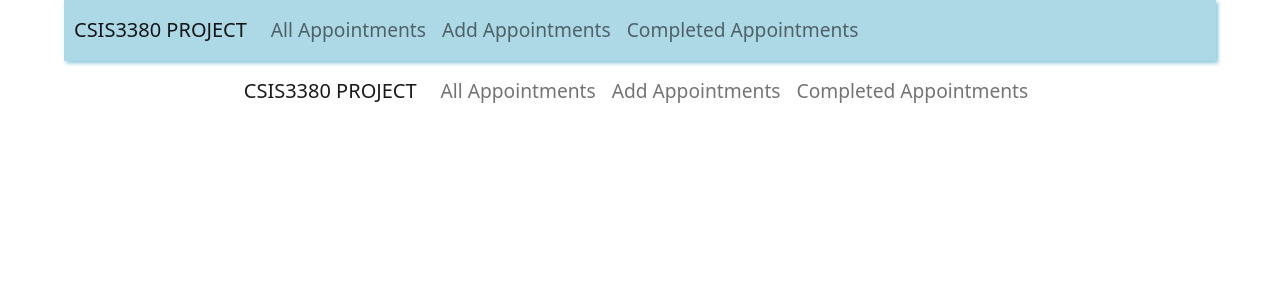
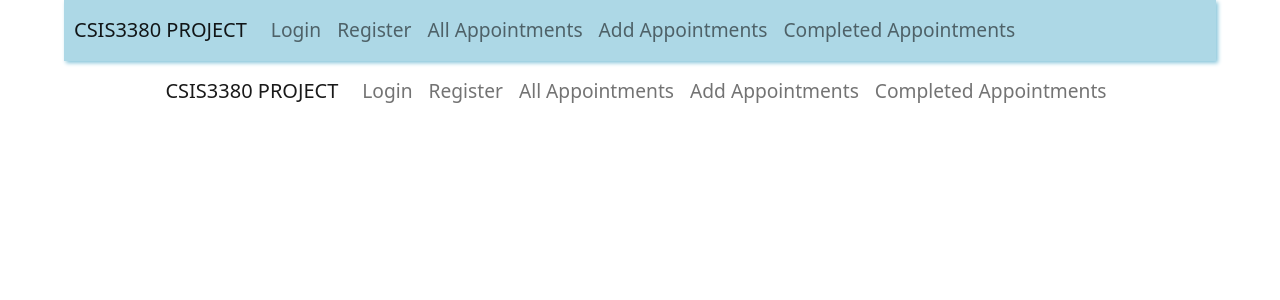
Before and after one commit to vizvaryt/CSIS3380_GROUP10_PROJECT, a React (Create React App) app: page /home in a window 1280 px wide. Shown: the top 300 px of the page. Built offline with nearby package versions, Linux system fonts and the light colour scheme.

Commit message:
Update Home.js

```diff
--- a/src/components/Home.js
+++ b/src/components/Home.js
@@ -1,5 +1,6 @@
 import React, { Component } from 'react';
 import { Link } from 'react-router-dom';
+
 
 class Home extends Component {
 
@@ -9,6 +10,13 @@
         <Link to="/" className="navbar-brand">CSIS3380 PROJECT</Link>
         <div className="collpase navbar-collapse">
           <ul className="navbar-nav mr-auto">
+          <li className="navbar-item">
+          <Link  to="/login" className="nav-link">Login</Link>
+          </li>
+          <li className="navbar-item">
+          <Link  to="/register" className="nav-link">Register</Link>
+
+          </li>
           <li className="navbar-item">
           <Link to="/" className="nav-link">All Appointments</Link>
           </li>
```
